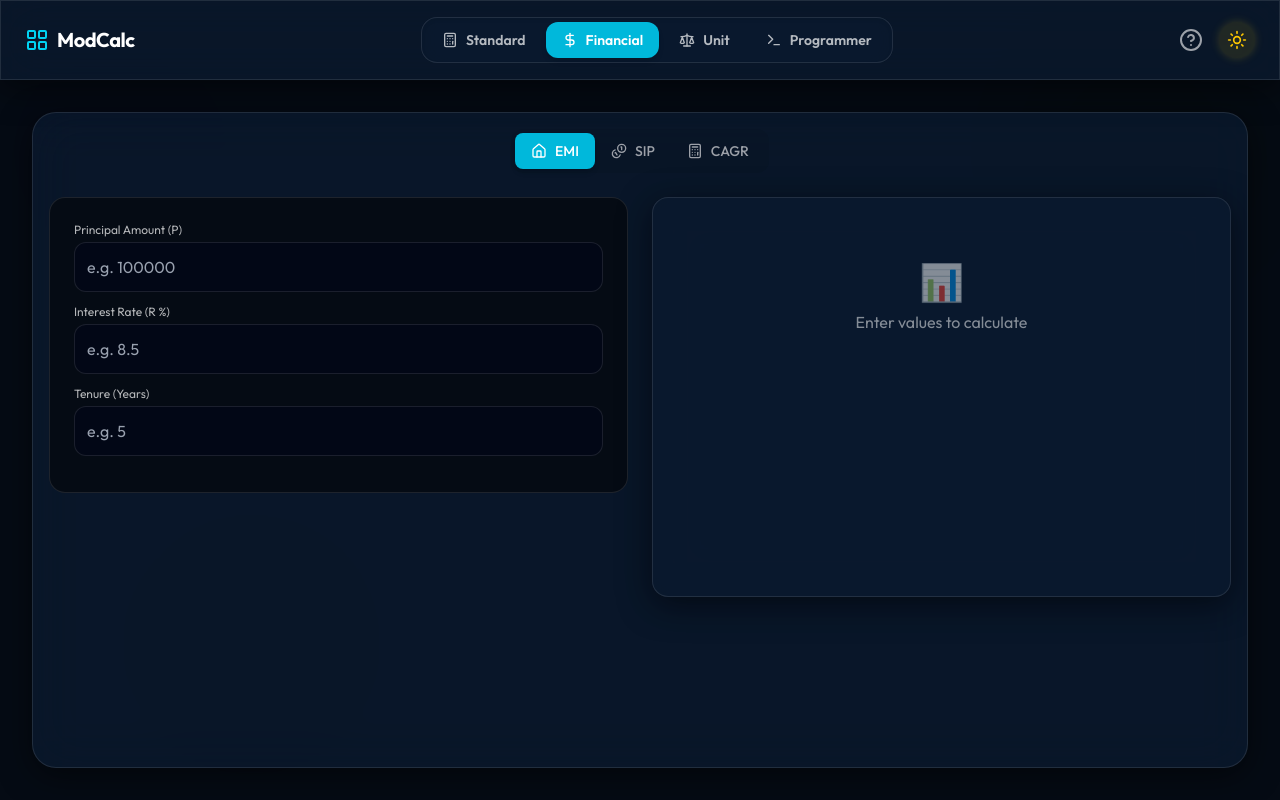
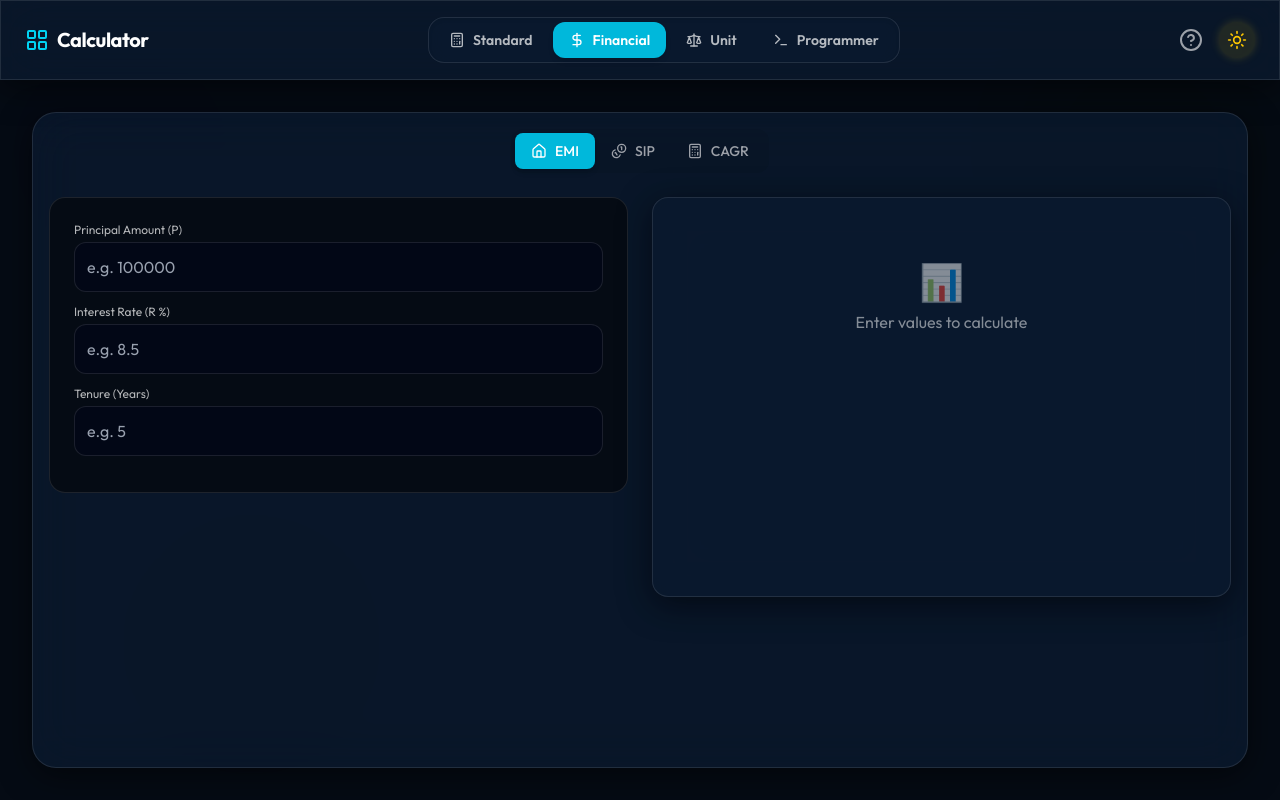
Before and after one commit to DEVESH1676/Calculator, a React (Vite) app: page /financial in a window 1280 px wide. Built offline with nearby package versions, Linux system fonts and the light colour scheme.

Commit message:
Feb 15, 2026, 7:03 PM

```diff
--- a/index.html
+++ b/index.html
@@ -5,14 +5,14 @@
   <meta charset="UTF-8" />
   <link rel="icon" type="image/svg+xml" href="/vite.svg" />
   <meta name="viewport" content="width=device-width, initial-scale=1.0" />
-  <meta name="description" content="Lumina Calc: A splendid, high-performance calculator for Professionals." />
+  <meta name="description" content="Calculator: A splendid, high-performance calculator for Professionals." />
   <meta name="theme-color" content="#050b14" />
   <link rel="preconnect" href="https://fonts.googleapis.com" />
   <link rel="preconnect" href="https://fonts.gstatic.com" crossorigin />
   <link
     href="https://fonts.googleapis.com/css2?family=Outfit:wght@300;400;500;600;700&family=JetBrains+Mono:wght@400;500;700&display=swap"
     rel="stylesheet">
-  <title>Lumina Calc</title>
+  <title>Calculator</title>
 </head>
 
 <body>
--- a/src/components/Layout/MainLayout.tsx
+++ b/src/components/Layout/MainLayout.tsx
@@ -31,7 +31,7 @@ const MainLayout: React.FC<MainLayoutProps> = ({ children }) => {
       <header className={`flex items-center justify-between px-6 py-4 ${theme.glass} z-50`}>
         <div className="flex items-center gap-2">
           <LayoutGrid className={theme.primary} />
-          <h1 className="font-bold text-xl tracking-tight hidden md:block">ModCalc</h1>
+          <h1 className="font-bold text-xl tracking-tight hidden md:block">Calculator</h1>
         </div>
 
         <TabNavigation />
--- a/src/components/UserGuide.tsx
+++ b/src/components/UserGuide.tsx
@@ -80,7 +80,7 @@ const UserGuide: React.FC<UserGuideProps> = ({ isOpen, onClose }) => {
                     </div>
 
                     <div className="mt-8 pt-6 border-t border-white/10 text-center opacity-50 text-xs">
-                        ModCalc v1.0 • Offline Ready (PWA) • Powered by React & Vite
+                        Calculator v1.0 • Offline Ready (PWA) • Powered by React & Vite
                     </div>
                 </div>
             </div>
--- a/src/components/shared/InputDisplay.tsx
+++ b/src/components/shared/InputDisplay.tsx
@@ -66,7 +66,7 @@ const InputDisplay: React.FC<InputDisplayProps> = ({
                     animate={{ scale: 1, opacity: 1 }}
                     transition={{ duration: 0.1 }}
                     className={cn(
-                        'font-mono font-bold whitespace-nowrap',
+                        'font-mono font-bold whitespace-nowrap tracking-wider',
                         isScientific ? 'text-4xl md:text-5xl' : 'text-5xl md:text-6xl'
                     )}
                 >
--- a/vite.config.ts
+++ b/vite.config.ts
@@ -14,10 +14,10 @@ export default defineConfig({
       registerType: 'autoUpdate',
       includeAssets: ['favicon.ico', 'apple-touch-icon.png', 'mask-icon.svg'],
       manifest: {
-        name: 'ModCalc - Modular Calculator',
-        short_name: 'ModCalc',
-        description: 'High-performance modular calculator with Financial, Graphing, and AI modes.',
-        theme_color: '#000000',
+        name: 'Calculator',
+        short_name: 'Calculator',
+        description: 'A splendid, high-performance calculator for Professionals.',
+        theme_color: '#050b14',
         icons: [
           {
             src: 'pwa-192x192.png',
```
